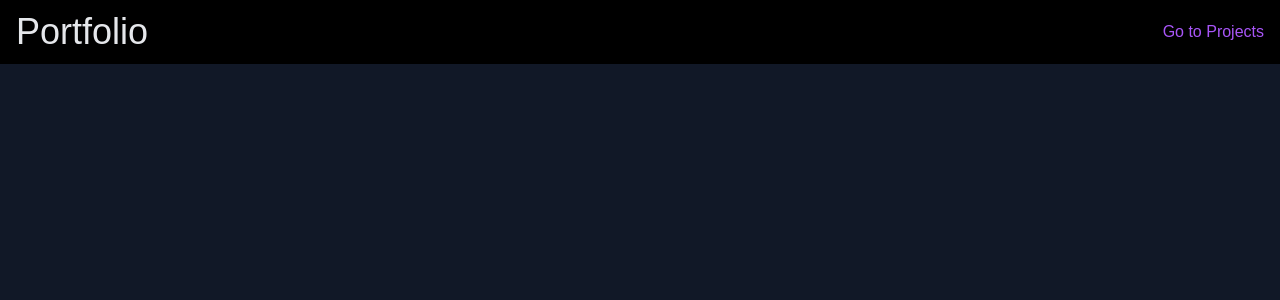
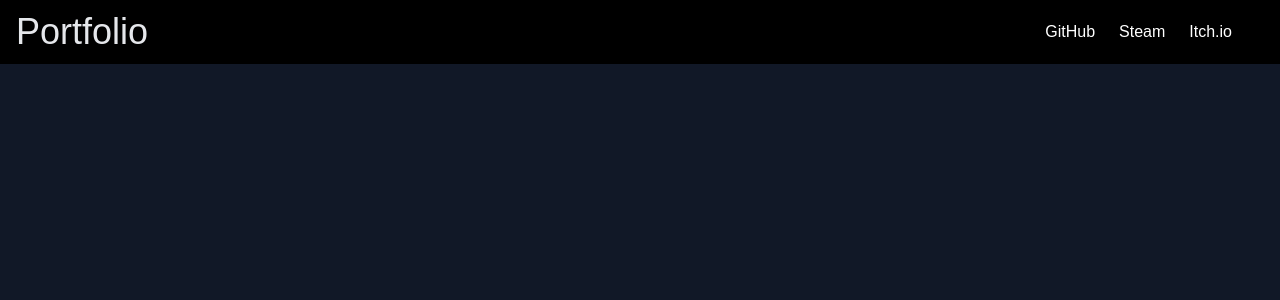
Before and after one commit to Ofthemasses/portfolio-website, a Vue app: page / in a window 1280 px wide. Shown: the top 300 px of the page. Built offline with nearby package versions, Linux system fonts and the light colour scheme; a web font is replaced by a local one.

Commit message:
Added navigation

```diff
--- a/src/components/PortfolioHeader.vue
+++ b/src/components/PortfolioHeader.vue
@@ -12,7 +12,11 @@ defineProps({ msg: {
         <a href="/#">
           <h1 class="text-4xl text-gray-200">{{ msg }}</h1>
         </a>
-          <router-link :to="'/projects/test'" class="text-purple-500 ml-auto">Go to Projects</router-link>
+        <div class="text-white ml-auto px-8">
+          <router-link :to="'/projects/github'" class="pl-6">GitHub</router-link>
+          <router-link :to="'/projects/steam'" class="pl-6">Steam</router-link>
+          <router-link :to="'/projects/itchio'" class="pl-6">Itch.io</router-link>
       </div>
     </div>
+    </div>
 </template>
```
